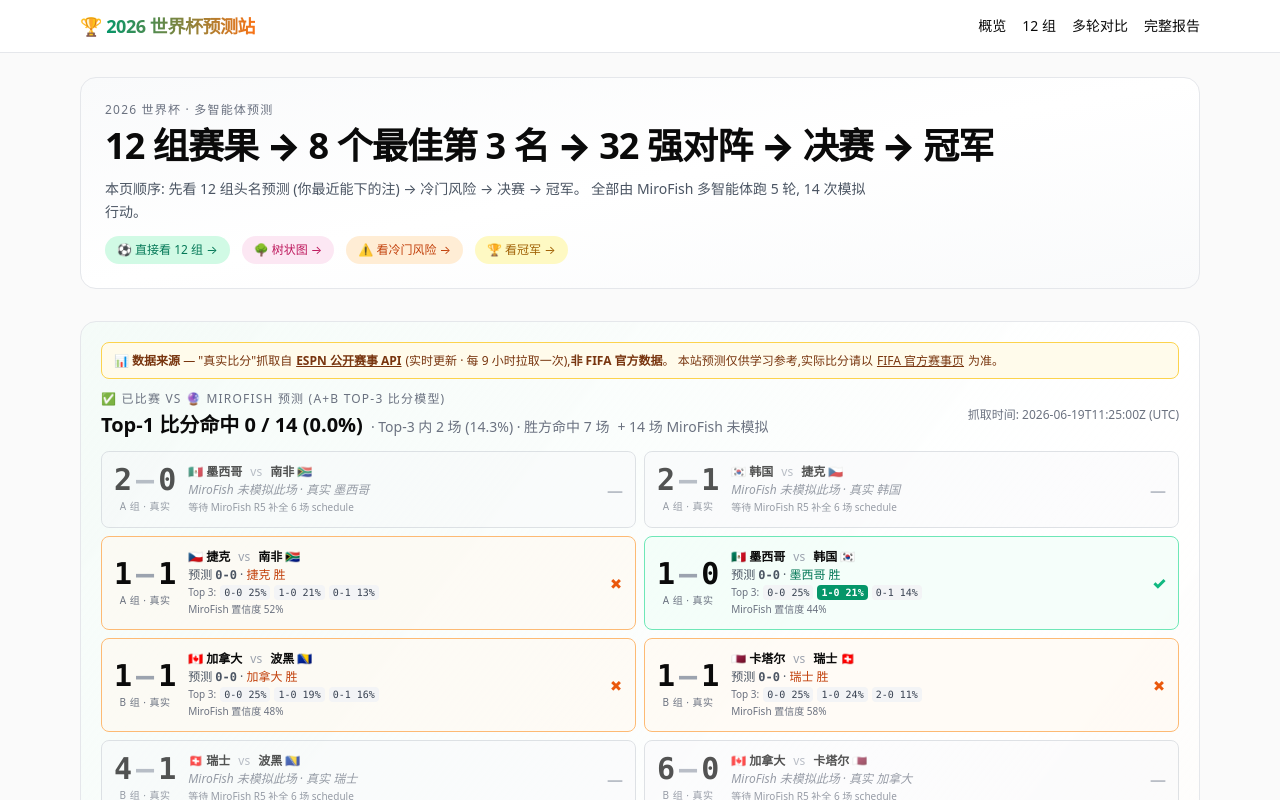
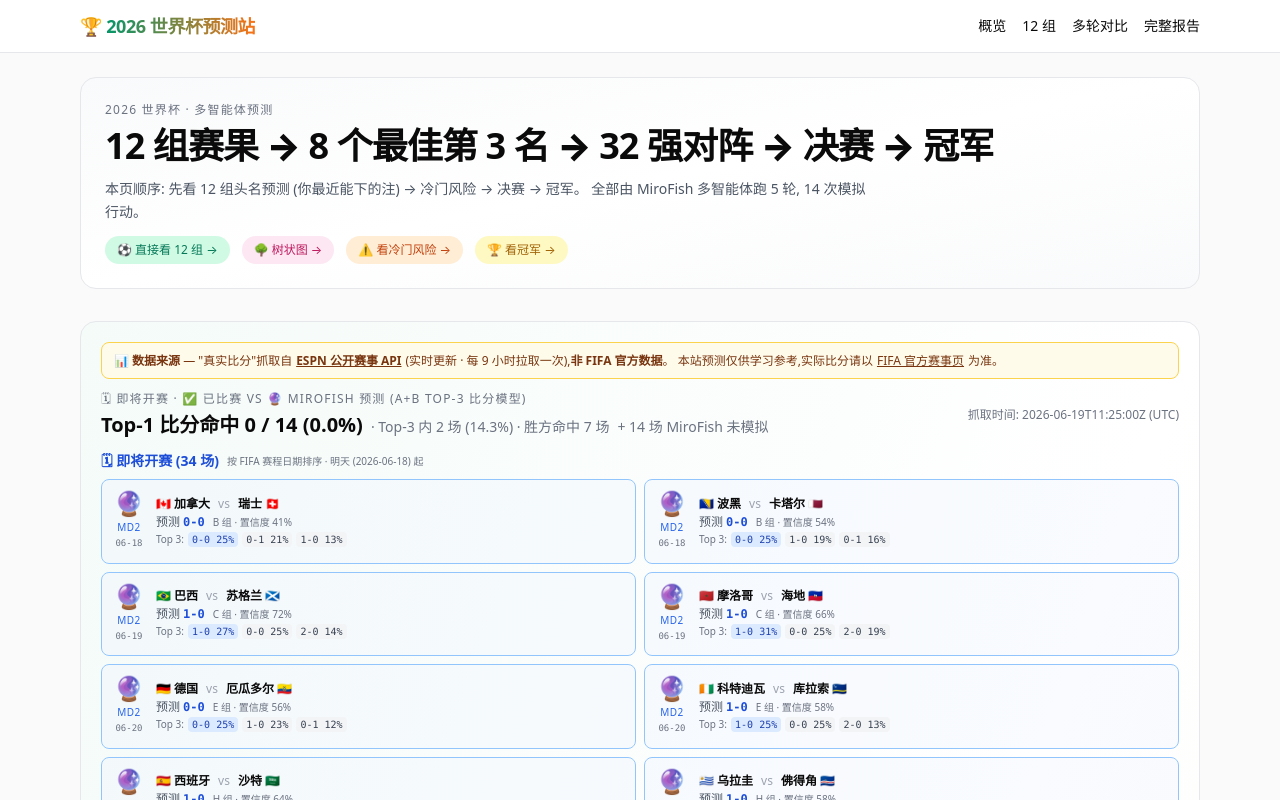
Before and after one commit to kinglongleee-ui/wc-predict-2026, a Next.js app: page / in a window 1280 px wide. Shown: the top 800 px of the page. Built offline with nearby package versions, Linux system fonts and the light colour scheme.

Commit message:
feat(played-vs-predicted): 时间前→后排序 + 前面展示即将开赛 section

```diff
--- a/components/PlayedVsPredicted.tsx
+++ b/components/PlayedVsPredicted.tsx
@@ -20,6 +20,27 @@ const CODE_TO_TEAM: Record<string, string> = {
 function normalizeTeam(t: string): string {
   const trimmed = t.trim();
   return CODE_TO_TEAM[trimmed] || trimmed; // 三字→全称; 全称→原样
+}
+
+// FIFA WC 2026 小组赛日程 (从 ESPN 真实数据反推 + 官方赛程):
+// 12 组各 3 个比赛日 (MD1/MD2/MD3), MD1 已全部踢完 (6/11-6/17), MD2 部分开踢,
+// MD3 待踢。给"未比赛"赛事一个大概日期, 用来排序和"明天"过滤。
+const GROUP_MD_DATES: Record<string, Record<number, string>> = {
+  A: { 2: "2026-06-18", 3: "2026-06-24" }, // MD2 game1=6/18 (CZE-RSA), game2=6/19 (MEX-KOR) 已踢; MD3 6/24
+  B: { 2: "2026-06-18", 3: "2026-06-23" },
+  C: { 2: "2026-06-19", 3: "2026-06-24" },
+  D: { 2: "2026-06-19", 3: "2026-06-24" },
+  E: { 2: "2026-06-20", 3: "2026-06-25" },
+  F: { 2: "2026-06-20", 3: "2026-06-25" },
+  G: { 2: "2026-06-21", 3: "2026-06-26" },
+  H: { 2: "2026-06-21", 3: "2026-06-26" },
+  I: { 2: "2026-06-22", 3: "2026-06-26" },
+  J: { 2: "2026-06-22", 3: "2026-06-27" },
+  K: { 2: "2026-06-23", 3: "2026-06-27" },
+  L: { 2: "2026-06-23", 3: "2026-06-27" },
+};
+function approxMatchDate(group: string, matchday: number): string {
+  return GROUP_MD_DATES[group]?.[matchday] ?? "2026-07-01";
 }
 
 // 把 MiroFish groups.X.matches[] 和 data/real/wc_2026_results.json 配对, 渲染
@@ -53,6 +74,7 @@ export function PlayedVsPredicted() {
     groupLetter: string;
     simulated: boolean;       // MiroFish 是否模拟了这场
     top_3?: { home: number; away: number; prob: number; pct?: number }[];
+    real_date?: string;       // 真实比赛日期 (ISO YYYY-MM-DD), 来自 ESPN, 用于排序
   };
   const rows: Row[] = [];
   for (const rm of real.matches) {
@@ -116,10 +138,63 @@ export function PlayedVsPredicted() {
       groupLetter: rm.group,
       simulated: true,
       top_3: top3,
+      real_date: rm.date ?? undefined,
     });
   }
 
   if (rows.length === 0) return null;
+
+  // 排序 + 拆 section:
+  //   - 即将开赛: MiroFish 模拟但 ESPN 还没出结果 (从前到后按 FIFA 赛程日期)
+  //   - 已比赛: real 数据里有这场 (按真实比赛日期 asc)
+  type UpcomingRow = {
+    group: string;
+    team_a: string;
+    team_b: string;
+    matchday: number;
+    approx_date: string;
+    pred_score: string;
+    mirofish_conf: number;
+    top_3?: { home: number; away: number; prob: number; pct?: number }[];
+  };
+  const playedRows = rows.slice().sort(
+    (a, b) => (a.real_date ?? "").localeCompare(b.real_date ?? "") || a.groupLetter.localeCompare(b.groupLetter),
+  );
+  const realKeys = new Set(
+    real.matches.map((rm) => {
+      const a = normalizeTeam(rm.team_a);
+      const b = normalizeTeam(rm.team_b);
+      return [a, b].sort().join("|");
+    }),
+  );
+  const upcomingRows: UpcomingRow[] = [];
+  for (const [gLetter, g] of Object.entries(r3.groups)) {
+    for (const m of g.matches) {
+      const a = normalizeTeam(m.team_a);
+      const b = normalizeTeam(m.team_b);
+      const key = [a, b].sort().join("|");
+      if (realKeys.has(key)) continue; // 已比赛 → 跳过
+      const top1 = m.top_3_scores?.[0];
+      upcomingRows.push({
+        group: gLetter,
+        team_a: m.team_a,
+        team_b: m.team_b,
+        matchday: m.matchday,
+        approx_date: approxMatchDate(gLetter, m.matchday),
+        pred_score: top1
+          ? `${top1.home}-${top1.away}`
+          : `${m.most_likely_score.home ?? "—"}-${m.most_likely_score.away ?? "—"}`,
+        mirofish_conf: Math.max(m.team_a_win, m.draw, m.team_b_win),
+        top_3: m.top_3_scores && m.top_3_scores.length > 0 ? m.top_3_scores : undefined,
+      });
+    }
+  }
+  upcomingRows.sort(
+    (a, b) =>
+      a.approx_date.localeCompare(b.approx_date) ||
+      a.matchday - b.matchday ||
+      a.group.localeCompare(b.group),
+  );
 
   // 三层命中率: 胜方命中 / Top-1 比分命中 / Top-3 比分命中
   const simulatedRows = rows.filter((r) => r.simulated);
@@ -161,7 +236,7 @@ export function PlayedVsPredicted() {
       <div className="flex items-center justify-between mb-3 flex-wrap gap-2">
         <div>
           <div className="text-xs uppercase tracking-widest text-gray-500 mb-1">
-            ✅ 已比赛 vs 🔮 MiroFish 预测 (A+B Top-3 比分模型)
+            🗓 即将开赛 · ✅ 已比赛 vs 🔮 MiroFish 预测 (A+B Top-3 比分模型)
           </div>
           <h2 className="text-xl font-bold">
             Top-1 比分命中 {top1Hits} / {simulatedRows.length} ({formatPct(top1Pct, 1)})
@@ -180,8 +255,88 @@ export function PlayedVsPredicted() {
         </div>
       </div>
 
-      <div className="grid md:grid-cols-2 gap-2">
-        {rows.map((r) => {
+      {/* 即将开赛 section — MiroFish 已模拟但 ESPN 还没出结果, 排前面 */}
+      {upcomingRows.length > 0 && (
+        <div className="mb-4">
+          <div className="flex items-center gap-2 mb-2">
+            <h3 className="text-sm font-bold text-blue-700 dark:text-blue-300">
+              🗓 即将开赛 ({upcomingRows.length} 场)
+            </h3>
+            <span className="text-[10px] text-gray-500">
+              按 FIFA 赛程日期排序 · 明天 ({upcomingRows.find((r) => r.approx_date >= new Date().toISOString().slice(0, 10))?.approx_date ?? "—"}) 起
+            </span>
+          </div>
+          <div className="grid md:grid-cols-2 gap-2">
+            {upcomingRows.map((r) => {
+              const a = r.team_a;
+              const b = r.team_b;
+              return (
+                <Link
+                  key={`up-${r.group}-${a}-${b}`}
+                  href={`/groups/${r.group}`}
+                  className="rounded-lg border border-blue-300 dark:border-blue-800 bg-blue-50/40 dark:bg-blue-950/20 p-3 flex items-center gap-3 hover:shadow-md transition-shadow"
+                  title={`MiroFish 预测 ${r.pred_score} · 比赛日 ${r.matchday} · 置信度 ${formatPct(r.mirofish_conf, 0)}`}
+                >
+                  <div className="shrink-0 text-center">
+                    <div className="text-2xl font-black font-mono leading-none text-blue-700 dark:text-blue-300">
+                      🔮
+                    </div>
+                    <div className="text-[10px] uppercase tracking-wider text-blue-600 dark:text-blue-400 mt-1">
+                      MD{r.matchday}
+                    </div>
+                    <div className="text-[9px] text-gray-500 mt-0.5 font-mono">
+                      {r.approx_date.slice(5)}
+                    </div>
+                  </div>
+                  <div className="flex-1 min-w-0">
+                    <div className="flex items-center gap-2 text-xs mb-0.5">
+                      <span>{teamFlag(a)} <span className="font-semibold">{teamNameZh(a)}</span></span>
+                      <span className="text-gray-400">vs</span>
+                      <span><span className="font-semibold">{teamNameZh(b)}</span> {teamFlag(b)}</span>
+                    </div>
+                    <div className="text-xs text-gray-600 dark:text-gray-400">
+                      预测 <span className="font-mono font-semibold text-blue-700 dark:text-blue-300">{r.pred_score}</span>
+                      <span className="ml-2 text-[10px] text-gray-500">
+                        {r.group} 组 · 置信度 {formatPct(r.mirofish_conf, 0)}
+                      </span>
+                    </div>
+                    {r.top_3 && r.top_3.length > 0 && (
+                      <div className="flex items-center gap-1 mt-0.5">
+                        <span className="text-[10px] text-gray-500">Top 3:</span>
+                        {r.top_3.map((s, i) => (
+                          <span
+                            key={i}
+                            className={`text-[10px] font-mono px-1 rounded ${
+                              i === 0
+                                ? "bg-blue-100 dark:bg-blue-900/40 text-blue-800 dark:text-blue-200"
+                                : "bg-gray-100 dark:bg-gray-800 text-gray-700 dark:text-gray-300"
+                            }`}
+                            title={`概率 ${(s.pct ?? Math.round(s.prob * 1000) / 10).toFixed(1)}%`}
+                          >
+                            {s.home}-{s.away} {(s.pct ?? Math.round(s.prob * 1000) / 10).toFixed(0)}%
+                          </span>
+                        ))}
+                      </div>
+                    )}
+                  </div>
+                </Link>
+              );
+            })}
+          </div>
+        </div>
+      )}
+
+      {/* 已比赛 section — 排后面, 按真实比赛日期 asc */}
+      {playedRows.length > 0 && (
+        <div className="mb-4">
+          <div className="flex items-center gap-2 mb-2">
+            <h3 className="text-sm font-bold text-gray-700 dark:text-gray-300">
+              ✅ 已比赛 ({playedRows.length} 场)
+            </h3>
+            <span className="text-[10px] text-gray-500">按真实比赛日期从早到晚</span>
+          </div>
+          <div className="grid md:grid-cols-2 gap-2">
+            {playedRows.map((r) => {
           const a = r.team_a;
           const b = r.team_b;
           // 四种边框颜色: Top-1 比分命中=深绿, Top-3 内=浅绿, 胜方中但比分错=黄,
@@ -291,7 +446,9 @@ export function PlayedVsPredicted() {
             </Link>
           );
         })}
-      </div>
+          </div>
+        </div>
+      )}
 
       <p className="text-xs text-gray-500 mt-3">
         <span className="font-semibold">★ 深绿</span> = Top-1 比分完全命中 ·{" "}
```
